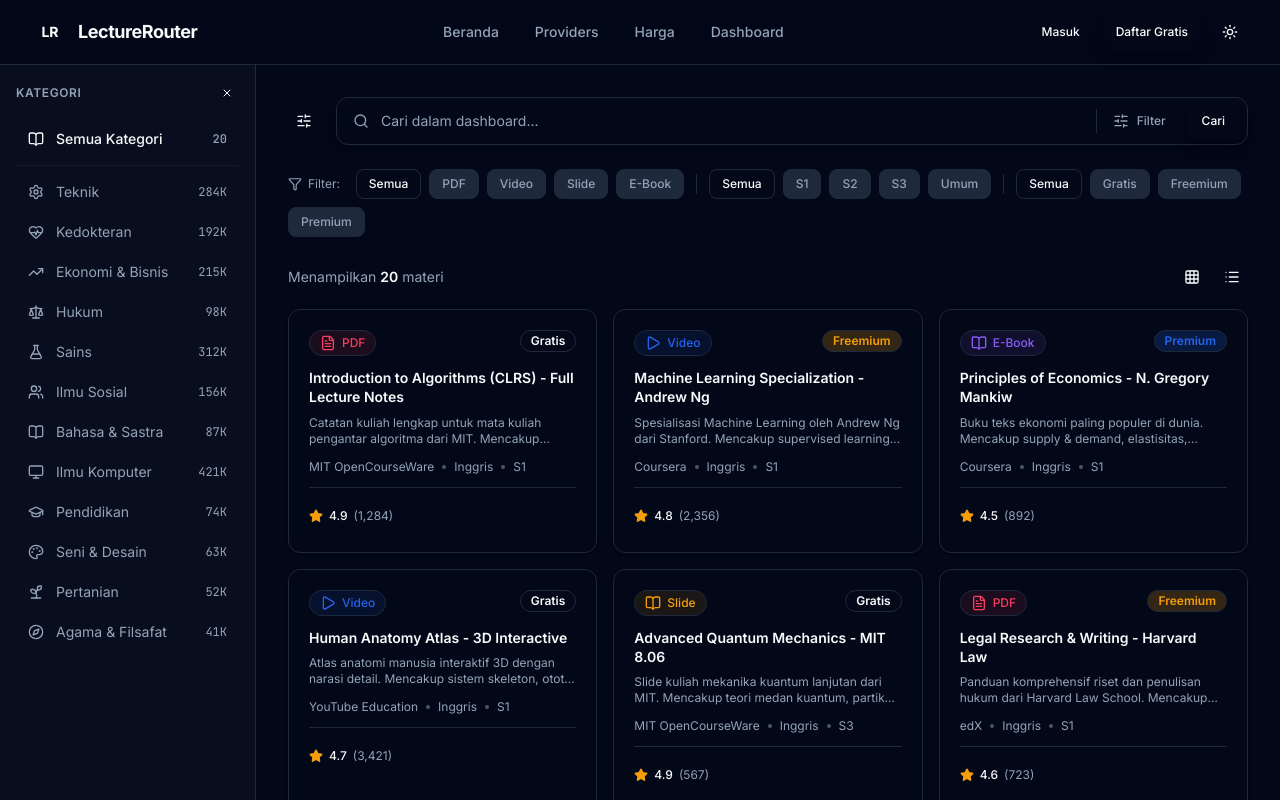
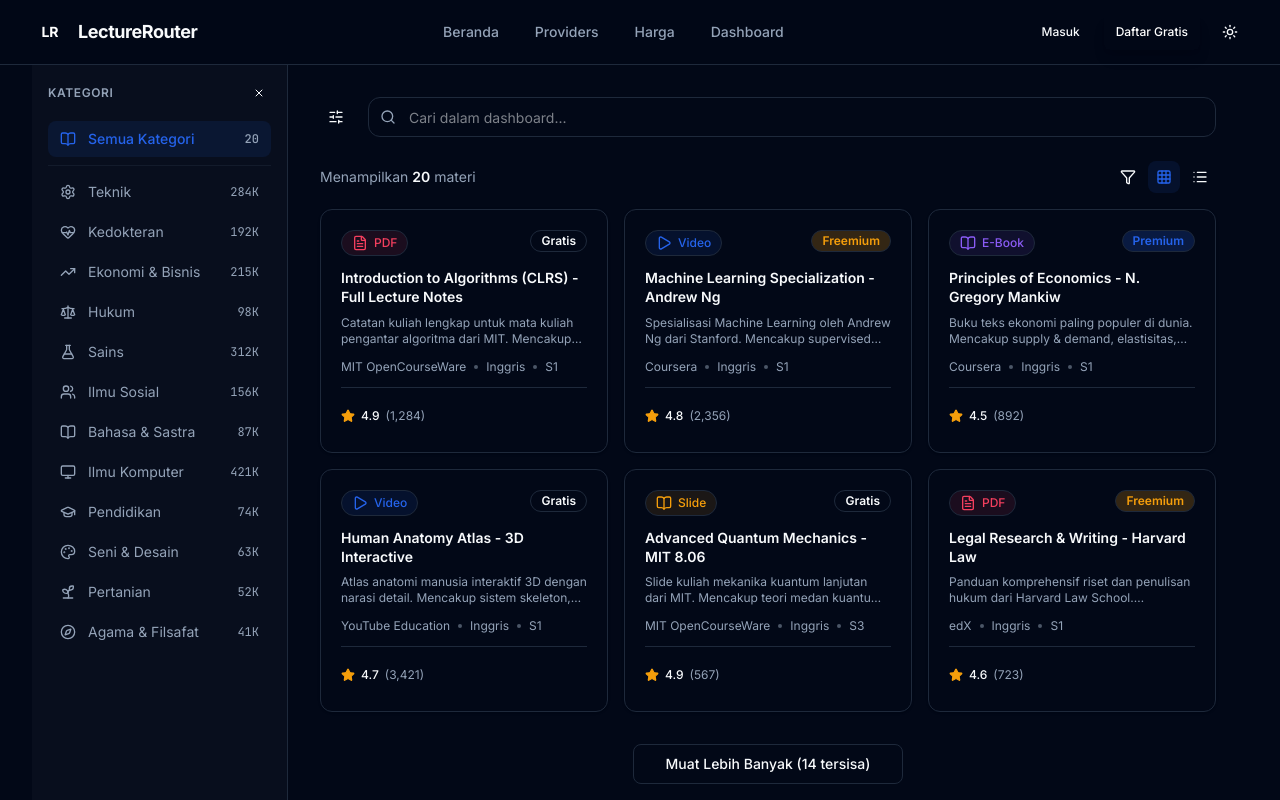
Before and after one commit to wi5nuu/lecurture-router, a Next.js app: page /dashboard in a window 1280 px wide. Shown: the top 800 px of the page. Built offline with nearby package versions, Linux system fonts and the light colour scheme.

Commit message:
feat: add dashboard page

```diff
--- a/src/app/dashboard/client.tsx
+++ b/src/app/dashboard/client.tsx
@@ -3,16 +3,14 @@
 import { useState } from "react";
 import { Header } from "@/components/layout/header";
 import { Footer } from "@/components/layout/footer";
-import { SearchBar } from "@/components/shared/search-bar";
 import { MaterialCard } from "@/components/shared/material-card";
-import { Badge } from "@/components/ui/badge";
 import { Button } from "@/components/ui/button";
-import { Input } from "@/components/ui/input";
 import {
   BookOpen, Filter, SlidersHorizontal, Grid3X3, List,
-  ChevronDown, X, GraduationCap, FlaskConical, Monitor,
+  X, GraduationCap, FlaskConical, Monitor,
   Settings, HeartPulse, TrendingUp, Scale, Users,
   BookOpen as BookOpenIcon, Palette, Sprout, Compass,
+  Search, Menu,
 } from "lucide-react";
 import { materials, categories } from "@/lib/data";
 import { cn } from "@/lib/utils";
@@ -42,23 +40,67 @@
   const [selectedLevel, setSelectedLevel] = useState("Semua");
   const [selectedPrice, setSelectedPrice] = useState("Semua");
   const [sidebarOpen, setSidebarOpen] = useState(true);
+  const [mobileSidebarOpen, setMobileSidebarOpen] = useState(false);
+  const [searchQuery, setSearchQuery] = useState("");
+  const [visibleCount, setVisibleCount] = useState(6);
+  const [filterOpen, setFilterOpen] = useState(false);
+  const [viewMode, setViewMode] = useState<"grid" | "list">("grid");
+  const ITEMS_PER_PAGE = 6;
 
   const filtered = materials.filter((m) => {
     if (selectedCategory && m.category !== selectedCategory) return false;
     if (selectedFormat !== "Semua" && m.format !== selectedFormat) return false;
     if (selectedLevel !== "Semua" && m.level !== selectedLevel) return false;
     if (selectedPrice !== "Semua" && m.price !== selectedPrice) return false;
+    if (searchQuery) {
+      const q = searchQuery.toLowerCase();
+      const matchTitle = m.title.toLowerCase().includes(q);
+      const matchDesc = m.description.toLowerCase().includes(q);
+      const matchTags = m.tags.some((t) => t.toLowerCase().includes(q));
+      if (!matchTitle && !matchDesc && !matchTags) return false;
+    }
     return true;
   });
 
+  const hasActiveFilters =
+    selectedCategory !== null ||
+    selectedFormat !== "Semua" ||
+    selectedLevel !== "Semua" ||
+    selectedPrice !== "Semua" ||
+    searchQuery !== "";
+
+  const displayed = filtered.slice(0, visibleCount);
+  const hasMore = visibleCount < filtered.length;
+
+  const loadMore = () => setVisibleCount((p) => p + ITEMS_PER_PAGE);
+
+  const clearFilters = () => {
+    setSelectedCategory(null);
+    setSelectedFormat("Semua");
+    setSelectedLevel("Semua");
+    setSelectedPrice("Semua");
+    setSearchQuery("");
+  };
+
   return (
-    <div className="min-h-screen flex flex-col">
+    <div className="min-h-screen flex flex-col w-full max-w-full overflow-x-hidden">
       <Header />
-      <div className="flex-1 flex">
+
+      {mobileSidebarOpen && (
+        <div
+          className="fixed inset-0 bg-black/50 z-30 md:hidden"
+          onClick={() => setMobileSidebarOpen(false)}
+        />
+      )}
+
+      <div className="flex-1 flex w-full max-w-7xl mx-auto px-4 sm:px-6 lg:px-8">
         <aside
           className={cn(
-            "w-64 border-r border-border/50 bg-muted/20 flex-shrink-0 transition-all duration-300 hidden md:block",
-            !sidebarOpen && "w-0 overflow-hidden"
+            "border-r border-border/50 bg-muted/20 flex-shrink-0 transition-all duration-300",
+            "fixed inset-y-0 left-0 z-40 w-64 pt-16",
+            mobileSidebarOpen ? "translate-x-0" : "-translate-x-full",
+            "md:relative md:inset-auto md:z-auto md:block md:translate-x-0 md:pt-0",
+            sidebarOpen ? "md:w-64" : "md:w-0 md:overflow-hidden md:border-r-0"
           )}
         >
           <div className="p-4">
@@ -66,17 +108,17 @@
               <h3 className="text-xs font-semibold text-muted-foreground uppercase tracking-wider">
                 Kategori
               </h3>
-              <Button variant="ghost" size="icon" className="h-6 w-6" onClick={() => setSidebarOpen(false)}>
+              <Button variant="ghost" size="icon" className="h-6 w-6" onClick={() => { setSidebarOpen(false); setMobileSidebarOpen(false); }}>
                 <X className="h-3 w-3" />
               </Button>
             </div>
             <div className="space-y-1">
               <button
-                onClick={() => setSelectedCategory(null)}
+                onClick={() => { setSelectedCategory(null); setMobileSidebarOpen(false); }}
                 className={cn(
                   "w-full flex items-center gap-3 px-3 py-2 rounded-lg text-sm transition-all",
                   !selectedCategory
-                    ? "bg-emerald/10 text-emerald font-medium"
+                    ? "bg-blue/10 text-blue font-medium"
                     : "text-muted-foreground hover:text-foreground hover:bg-accent"
                 )}
               >
@@ -88,11 +130,11 @@
               {categories.map((cat) => (
                 <button
                   key={cat.id}
-                  onClick={() => setSelectedCategory(cat.id)}
+                  onClick={() => { setSelectedCategory(cat.id); setMobileSidebarOpen(false); }}
                   className={cn(
                     "w-full flex items-center gap-3 px-3 py-2 rounded-lg text-sm transition-all",
                     selectedCategory === cat.id
-                      ? "bg-emerald/10 text-emerald font-medium"
+                      ? "bg-blue/10 text-blue font-medium"
                       : "text-muted-foreground hover:text-foreground hover:bg-accent"
                   )}
                 >
@@ -109,8 +151,16 @@
 
         <main className="flex-1 min-w-0">
           <div className="p-4 sm:p-6 lg:p-8">
-            <div className="max-w-6xl mx-auto">
+            <div className="mx-auto">
               <div className="flex items-center gap-4 mb-6">
+                <Button
+                  variant="ghost"
+                  size="icon"
+                  className="h-8 w-8 md:hidden"
+                  onClick={() => setMobileSidebarOpen(true)}
+                >
+                  <Menu className="h-4 w-4" />
+                </Button>
                 <Button
                   variant="ghost"
                   size="icon"
@@ -119,16 +169,59 @@
                 >
                   <SlidersHorizontal className="h-4 w-4" />
                 </Button>
-                <div className="flex-1">
-                  <SearchBar placeholder="Cari dalam dashboard..." />
+                <div className="flex-1 relative">
+                  <Search className="absolute left-3 top-1/2 -translate-y-1/2 h-4 w-4 text-muted-foreground pointer-events-none" />
+                  <input
+                    type="text"
+                    value={searchQuery}
+                    onChange={(e) => setSearchQuery(e.target.value)}
+                    placeholder="Cari dalam dashboard..."
+                    className="flex h-10 w-full rounded-xl border border-border bg-background pl-10 pr-9 text-sm outline-none focus:border-blue/50 focus:ring-1 focus:ring-blue/30 transition-all"
+                  />
+                  {searchQuery && (
+                    <button
+                      onClick={() => setSearchQuery("")}
+                      className="absolute right-3 top-1/2 -translate-y-1/2 text-muted-foreground hover:text-foreground"
+                    >
+                      <X className="h-4 w-4" />
+                    </button>
+                  )}
                 </div>
               </div>
 
-              <div className="flex flex-wrap items-center gap-2 mb-6">
-                <div className="flex items-center gap-1.5 text-xs text-muted-foreground mr-2">
-                  <Filter className="h-3.5 w-3.5" />
-                  Filter:
+              <div className="flex items-center justify-between mb-4">
+                <p className="text-sm text-muted-foreground">
+                  Menampilkan <span className="font-semibold text-foreground">{filtered.length}</span> materi
+                </p>
+                <div className="flex items-center gap-1">
+                  <div className="relative">
+                    <Button
+                      variant="ghost"
+                      size="icon"
+                      onClick={() => setFilterOpen(!filterOpen)}
+                      className={cn("h-8 w-8", filterOpen && "text-blue bg-blue/10")}
+                    >
+                      <Filter className="h-4 w-4" />
+                      {(selectedFormat !== "Semua" || selectedLevel !== "Semua" || selectedPrice !== "Semua") && (
+                        <span className="absolute -top-0.5 -right-0.5 flex h-3.5 w-3.5 items-center justify-center rounded-full bg-blue text-[8px] font-bold text-white">
+                          {(selectedFormat !== "Semua" ? 1 : 0) + (selectedLevel !== "Semua" ? 1 : 0) + (selectedPrice !== "Semua" ? 1 : 0)}
+                        </span>
+                      )}
+                    </Button>
+                    {filterOpen && (
+                      <>
+                        <div className="fixed inset-0 z-10" onClick={() => setFilterOpen(false)} />
+                        <div className="absolute right-0 top-full mt-2 z-20 w-72 rounded-xl border border-border bg-card shadow-xl p-4 space-y-4">
+                          <div className="flex items-center justify-between">
+                            <p className="text-[11px] font-semibold text-muted-foreground uppercase tracking-wider">Filter</p>
+                            {hasActiveFilters && (
+                              <button onClick={clearFilters} className="text-xs text-blue hover:underline">Reset</button>
+                            )}
                           </div>
+                          <div className="h-px bg-border/50" />
+                          <div>
+                            <p className="text-[11px] font-semibold text-muted-foreground uppercase tracking-wider mb-2">Format</p>
+                            <div className="flex flex-wrap gap-1.5">
                               {formats.map((fmt) => (
                                 <button
                                   key={fmt}
@@ -136,14 +229,19 @@
                                   className={cn(
                                     "px-3 py-1.5 rounded-lg text-xs font-medium transition-all",
                                     selectedFormat === fmt
-                        ? "bg-emerald/10 text-emerald border border-emerald/20"
+                                      ? "bg-blue/10 text-blue border border-blue/20"
                                       : "bg-muted text-muted-foreground hover:text-foreground border border-transparent"
                                   )}
                                 >
                                   {fmt}
                                 </button>
                               ))}
-                <span className="w-px h-5 bg-border mx-1" />
+                            </div>
+                          </div>
+                          <div className="h-px bg-border/50" />
+                          <div>
+                            <p className="text-[11px] font-semibold text-muted-foreground uppercase tracking-wider mb-2">Level</p>
+                            <div className="flex flex-wrap gap-1.5">
                               {levels.map((lv) => (
                                 <button
                                   key={lv}
@@ -151,14 +249,19 @@
                                   className={cn(
                                     "px-3 py-1.5 rounded-lg text-xs font-medium transition-all",
                                     selectedLevel === lv
-                        ? "bg-emerald/10 text-emerald border border-emerald/20"
+                                      ? "bg-blue/10 text-blue border border-blue/20"
                                       : "bg-muted text-muted-foreground hover:text-foreground border border-transparent"
                                   )}
                                 >
                                   {lv}
                                 </button>
                               ))}
-                <span className="w-px h-5 bg-border mx-1" />
+                            </div>
+                          </div>
+                          <div className="h-px bg-border/50" />
+                          <div>
+                            <p className="text-[11px] font-semibold text-muted-foreground uppercase tracking-wider mb-2">Harga</p>
+                            <div className="flex flex-wrap gap-1.5">
                               {prices.map((pr) => (
                                 <button
                                   key={pr}
@@ -166,7 +269,7 @@
                                   className={cn(
                                     "px-3 py-1.5 rounded-lg text-xs font-medium transition-all",
                                     selectedPrice === pr
-                        ? "bg-emerald/10 text-emerald border border-emerald/20"
+                                      ? "bg-blue/10 text-blue border border-blue/20"
                                       : "bg-muted text-muted-foreground hover:text-foreground border border-transparent"
                                   )}
                                 >
@@ -174,23 +277,36 @@
                                 </button>
                               ))}
                             </div>
-
-              <div className="flex items-center justify-between mb-4">
-                <p className="text-sm text-muted-foreground">
-                  Menampilkan <span className="font-semibold text-foreground">{filtered.length}</span> materi
-                </p>
-                <div className="flex items-center gap-2">
-                  <Button variant="ghost" size="icon" className="h-8 w-8">
+                          </div>
+                        </div>
+                      </>
+                    )}
+                  </div>
+                  <Button
+                    variant="ghost"
+                    size="icon"
+                    className={cn("h-8 w-8", viewMode === "grid" && "text-blue bg-blue/10")}
+                    onClick={() => setViewMode("grid")}
+                  >
                     <Grid3X3 className="h-4 w-4" />
                   </Button>
-                  <Button variant="ghost" size="icon" className="h-8 w-8">
+                  <Button
+                    variant="ghost"
+                    size="icon"
+                    className={cn("h-8 w-8", viewMode === "list" && "text-blue bg-blue/10")}
+                    onClick={() => setViewMode("list")}
+                  >
                     <List className="h-4 w-4" />
                   </Button>
                 </div>
               </div>
 
-              <div className="grid sm:grid-cols-2 lg:grid-cols-3 gap-4">
-                {filtered.map((material, i) => (
+              <div className={cn(
+                viewMode === "grid"
+                  ? "grid grid-cols-1 md:grid-cols-2 lg:grid-cols-3 gap-4"
+                  : "flex flex-col gap-3"
+              )}>
+                {displayed.map((material, i) => (
                   <MaterialCard key={material.id} material={material} index={i} />
                 ))}
               </div>
@@ -204,6 +320,14 @@
                   </p>
                 </div>
               )}
+
+              {hasMore && (
+                <div className="flex justify-center mt-8">
+                  <Button variant="outline" onClick={loadMore} className="px-8">
+                    Muat Lebih Banyak ({filtered.length - visibleCount} tersisa)
+                  </Button>
+                </div>
+              )}
             </div>
           </div>
         </main>
```
Lines whose indentation alone changed are shown as unchanged.
